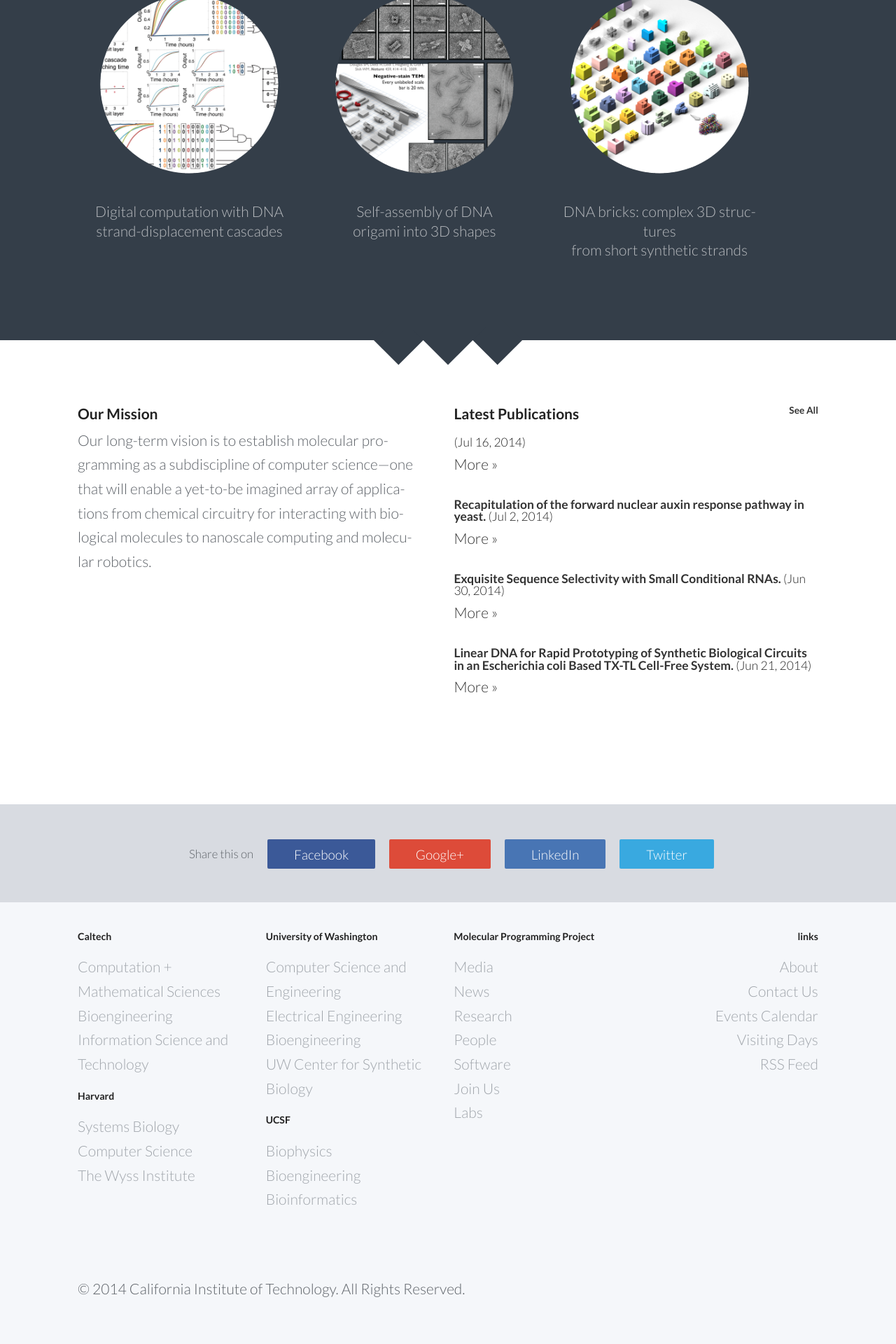
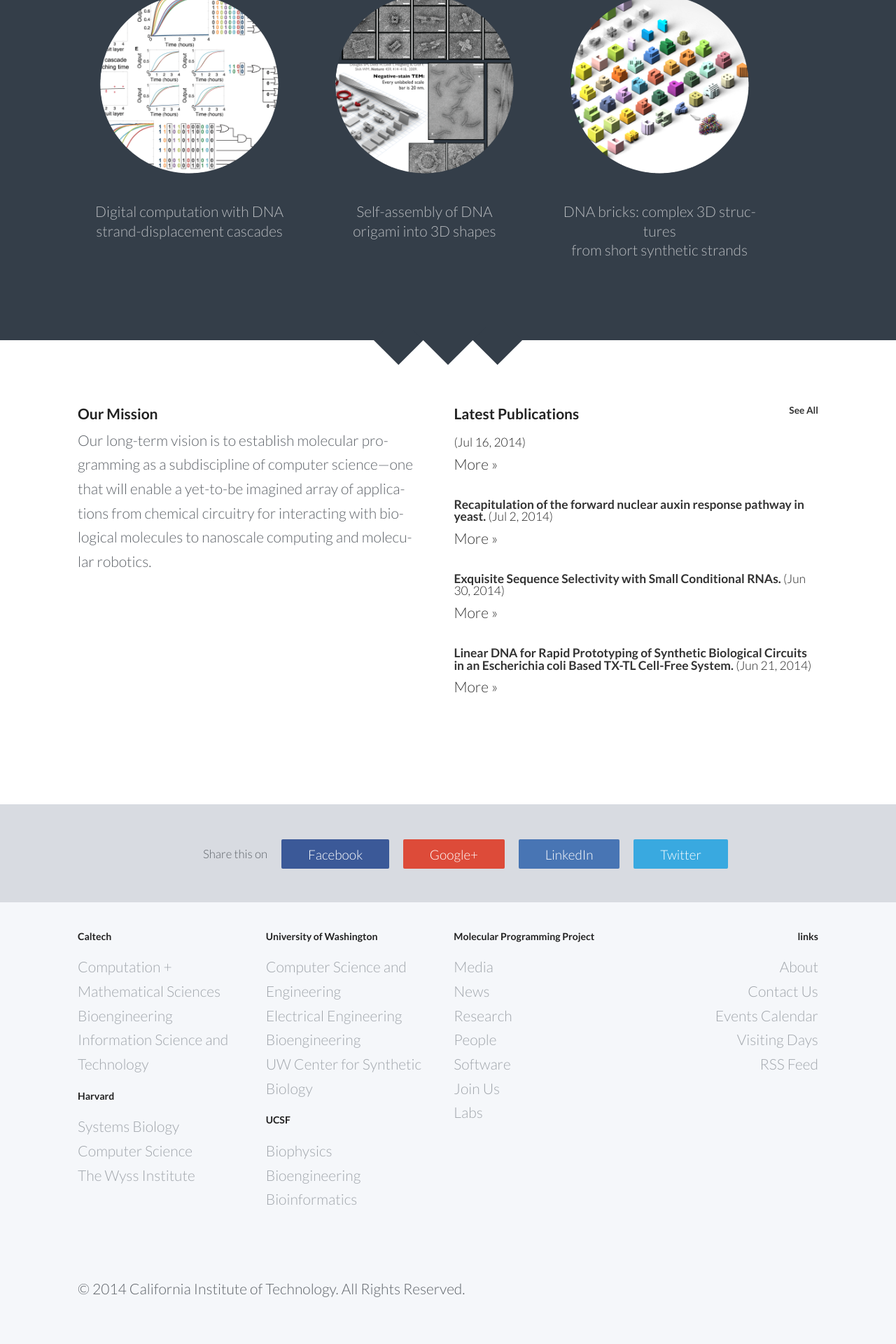
Before and after one commit to douglaslab/mpp, a Jekyll site: the page built from website/index.html, in a window 1280 px wide. Shown: the part 1374-3294 px from the top of the page at 70% size. Built offline with Jekyll 4.4.1, drawn with Linux system fonts in a browser that asks for light colours; nearby versions of some CDN libraries; the list of posts is cut into pages by our own code.

Commit message:
more pedantry

```diff
--- a/website/_includes/menu.html
+++ b/website/_includes/menu.html
@@ -45,7 +45,7 @@
 			<h5>Sections</h5>
 			<ul class="horizontal">
 				<li><a href="/media.html">Media</a></li>
-				<li><a href="/news/">News</a></li>
+				<li><a href="/publications/">Latest Publications</a></li>
 				<li><a href="/outreach.html">Research</a></li>
 				<li><a href="/people.html">People</a></li>
 				<li><a href="/visiting-days.html">Visiting Days</a></li>
--- a/website/assets/_sass/layout.scss
+++ b/website/assets/_sass/layout.scss
@@ -49,8 +49,8 @@ body > footer {
 
 
 .share-row {
-  @include pad(50px 0px 30px 0);
-  margin:0;
+  @include pad(50px 0px 50px 0);
+  margin:0 auto;
   ul#share-buttons{
     margin:0 auto;
     list-style-type:none;
@@ -99,7 +99,9 @@ img.icon { // circles with icons, 3 in a row
 //  padding-bottom:30px;
 }
 // text beneath the icon circles. they needed padding
-.third.centered p {padding:0 15px}
+.third.centered p {
+  padding:0 15px;
+  }
 
 
 
@@ -194,9 +196,12 @@ img.icon { // circles with icons, 3 in a row
     // height: 1.3em;
   }
 
+  .share-row{
+    @include pad(50px 0px 30px 0);
+    ul#share-buttons{width:820px;}
 
+  }
   // share icons in footer
-  ul#share-buttons{width:700px;}
 
 }
 
```
Also changed, not shown: 10 other files.
